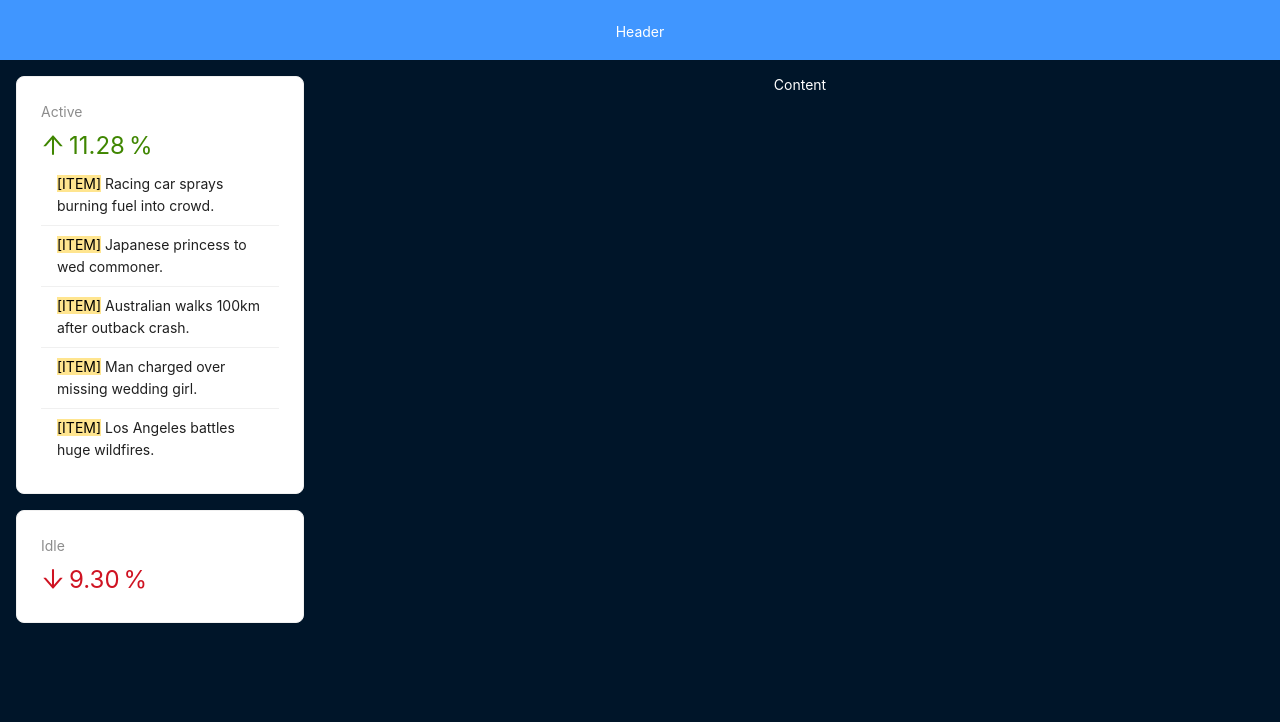
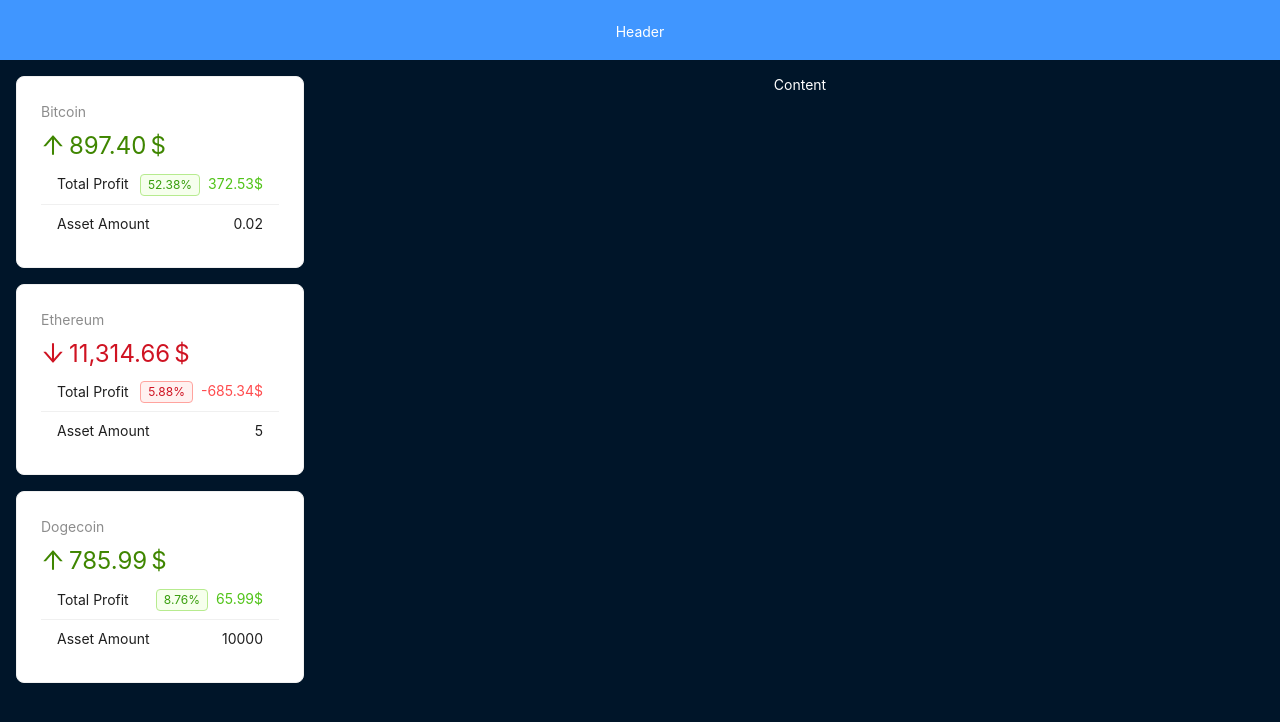
Before and after one commit to romanbarinov84/ReactOnLess, a React (Vite) app: page / in a window 1280 px wide. Shown: the top 722 px of the page. Built offline with nearby package versions, Linux system fonts and the light colour scheme.

Commit message:
cryptoContextProvider

```diff
--- a/src/App.jsx
+++ b/src/App.jsx
@@ -2,13 +2,15 @@
 import AppHeader from "./components/AppHeader"
 import AppSider from './components/layout/AppSider';
 import AppContent from './components/layout/AppContent';
-
+import { CryptoContextProvider } from './context/crypto-context';
 
 
 
 
 export default function App() {
-  return     <Layout>
+  return  (
+    <CryptoContextProvider>
+    <Layout>
   <AppHeader/>
   <Layout>
     <AppSider/>
@@ -16,4 +18,6 @@
   </Layout>
 
 </Layout>
+</CryptoContextProvider>
+  )
 }
--- a/src/components/layout/App.js
+++ b/src/components/layout/App.js
@@ -1,4 +1,5 @@
 import {cryptoAssets, cryptoData} from "./data"
+
 
 export function fakeFetchCrypto(){
     return new Promise(resolve => {
--- a/src/components/layout/AppSider.jsx
+++ b/src/components/layout/AppSider.jsx
@@ -1,51 +1,21 @@
-import { Layout, Card ,Statistic,List,Typography,Spin} from "antd";
+import { Layout, Card ,Statistic,List,Typography,Spin,Tag} from "antd";
 import { ArrowDownOutlined, ArrowUpOutlined } from '@ant-design/icons';
-import { useEffect, useState } from "react";
-import { fakeFetchCrypto,fetchAssets } from "./App";
+import {capitalized} from "../../utils.js"
+import { useContext } from "react";
+import CryptoContext from "../../context/crypto-context.jsx";
+
+
+
 
 const siderStyle = {
   padding: "1rem",
 };
 
-const data = [
-  'Racing car sprays burning fuel into crowd.',
-  'Japanese princess to wed commoner.',
-  'Australian walks 100km after outback crash.',
-  'Man charged over missing wedding girl.',
-  'Los Angeles battles huge wildfires.',
-];
 
-function percentDifference(a ,b){
-  return 100 * Math.abs((a - b) / ((a + b) / 2));
-}
 
 export default function AppSider() {
-  const [loading, setLoading] = useState(false)
- const [crypto, setCrypto] = useState([])
- const [assets, setAssets] = useState([])
 
-  useEffect(() => {
-   async function preLoad(){
-    setLoading(true)
-   const {result} = await fakeFetchCrypto()
-   const assets =  await fetchAssets()
-
-   setAssets(assets.map((asset) =>{
-    const coin = result.find((c) => c.id === asset.id)
-    return {
-      grow: asset.price < coin.price,
-      growPercent: percentDifference(asset.price, coin.price),
-      totalAmount:asset.amount * coin.price,
-      totalProfit:asset.amount * coin.price - asset.amount * asset.price,
-      ...asset
-    }
-   } ))
-   setCrypto(result)
-   setLoading(false)
-    }
-    preLoad()
-  },[])
-
+  const {loading,assets} = useContext(CryptoContext)
   if(loading){
     return <Spin fullscreen />
   }
@@ -53,32 +23,48 @@
 
   return (
     <Layout.Sider width="25%" style={siderStyle}>
-      <Card style={{marginBottom:"1rem"}}>
-        <Statistic  title="Active"
-          value={11.28}
+   {assets.map((asset) => (
+     <Card key={asset.id} style={{marginBottom:"1rem"}}>
+        <Statistic
+        title={capitalized(asset.id)}
+          value={asset.totalAmount}
           precision={2}
-          valueStyle={{ color: '#3f8600' }}
-          prefix={<ArrowUpOutlined />}
-          suffix="%"/>
+          valueStyle={{ color: asset.grow ? '#3f8600' : '#cf1322' }}
+          prefix={ asset.grow ? <ArrowUpOutlined /> : <ArrowDownOutlined /> }
+          suffix="$"/>
            <List
            size="small"
-      dataSource={data}
+      dataSource={[
+        {title:"Total Profit", value:asset.totalProfit,withTag:true},
+        {title:"Asset Amount", value:asset.amount, isPlain: true},
+       // {/*{title:"Difference", value:asset.growPercent},*/},
+      ]}
       renderItem={(item) => (
         <List.Item>
-          <Typography.Text mark>[ITEM]</Typography.Text> {item}
+         <span>{item.title}</span>
+         <span>
+          {item.withTag && (
+            <Tag color={asset.grow ? "green" : "red"}>{asset.growPercent}%</Tag>
+          )}
+
+         {item.isPlain && item.value}
+         {!item.isPlain && <Typography.Text type={asset.grow ? "success" : "danger"}>{item.value.toFixed(2)}$</Typography.Text>}
+         </span>
         </List.Item>
       )}
     />
       </Card>
+   ))}
 
-      <Card>
+
+     {/*<Card>
         <Statistic   title="Idle"
           value={9.3}
           precision={2}
           valueStyle={{ color: '#cf1322' }}
           prefix={<ArrowDownOutlined />}
           suffix="%"/>
-      </Card>
+      </Card>*/}
     </Layout.Sider>
   );
 }
--- a/src/components/layout/data.js
+++ b/src/components/layout/data.js
@@ -622,4 +622,5 @@
     price: 2400,
     date: new Date(),
   },
+  {id:"dogecoin",price:0.072, amount: 10000},
 ]
--- /dev/null
+++ b/src/context/crypto-context.jsx
@@ -0,0 +1,41 @@
+import { createContext,useState,useEffect,} from "react";
+import { fakeFetchCrypto,fetchAssets } from "../components/layout/App.js";
+import percentDifference from  "../utils.js"
+
+
+const CryptoContext = createContext({
+    assets:[],
+    crypto:[],
+    loading:false,
+})
+
+export function CryptoContextProvider({children}){
+    const [loading, setLoading] = useState(false)
+    const [crypto, setCrypto] = useState([])
+    const [assets, setAssets] = useState([])
+
+     useEffect(() => {
+      async function preLoad(){
+       setLoading(true)
+      const {result} = await fakeFetchCrypto()
+      const assets =  await fetchAssets()
+
+      setAssets(assets.map((asset) =>{
+       const coin = result.find((c) => c.id === asset.id)
+       return {
+         grow: asset.price < coin.price,
+         growPercent: percentDifference(asset.price, coin.price),
+         totalAmount:asset.amount * coin.price,
+         totalProfit:asset.amount * coin.price - asset.amount * asset.price,
+         ...asset
+       }
+      } ))
+      setCrypto(result)
+      setLoading(false)
+       }
+       preLoad()
+     },[])
+    return <CryptoContext.Provider value={{loading,crypto,assets}}>{children}</CryptoContext.Provider>
+}
+
+export default CryptoContext
--- /dev/null
+++ b/src/utils.js
@@ -0,0 +1,7 @@
+export default function percentDifference(a ,b){
+    return +(100 * Math.abs((a - b) / ((a + b) / 2))).toFixed(2);
+  }
+
+  export  function capitalized(str) {
+    return str.charAt(0).toUpperCase() + str.substr(1);
+  }
```
